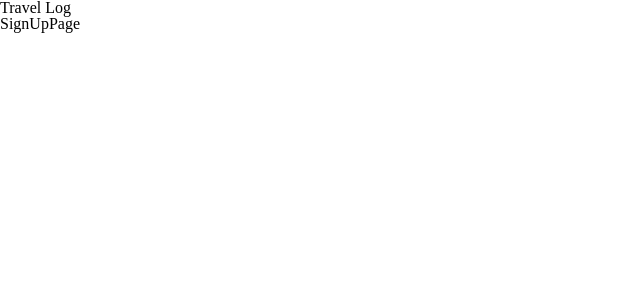
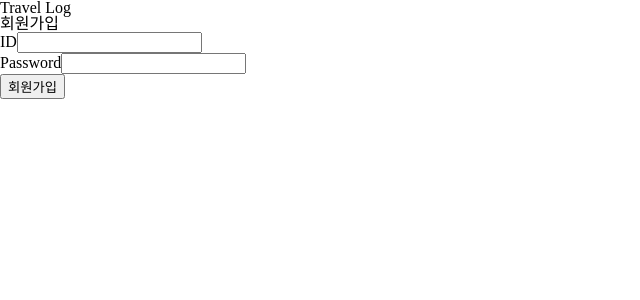
Before and after one commit to wsdx123/travelog, a React (Create React App) app: page /SignUpPage in a window 1280 px wide. Shown: the top 300 px of the page, without its empty margins (0-640 px from the left). Built offline with nearby package versions, Linux system fonts and the light colour scheme; no server answers.

Commit message:
feat: signUpPage firebase test setting

```diff
--- a/src/firebase.js
+++ b/src/firebase.js
@@ -1,5 +1,6 @@
 // Import the functions you need from the SDKs you need
 import { initializeApp } from 'firebase/app'
+import { getAuth } from 'firebase/auth'
 // TODO: Add SDKs for Firebase products that you want to use
 // https://firebase.google.com/docs/web/setup#available-libraries
 
@@ -15,3 +16,4 @@ const firebaseConfig = {
 
 // Initialize Firebase
 export const app = initializeApp(firebaseConfig)
+export const auth = getAuth(app)
--- a/src/pages/SignUpPage.jsx
+++ b/src/pages/SignUpPage.jsx
@@ -1,7 +1,55 @@
-import React from 'react'
+import { auth } from 'firebase.js'
+import { createUserWithEmailAndPassword, onAuthStateChanged } from 'firebase/auth'
+import React, { useEffect, useState } from 'react'
 
 function SignUpPage() {
-  return <div>SignUpPage</div>
+  const [email, setEmail] = useState('')
+  const [password, setPassword] = useState('')
+
+  const handleOnChange = (e) => {
+    if (e.target.type === 'text') {
+      setEmail(e.target.value)
+    } else {
+      setPassword(e.target.value)
+    }
+  }
+
+  const handleSignUp = async (e) => {
+    e.preventDefault()
+
+    try {
+      const userCredential = await createUserWithEmailAndPassword(auth, email, password)
+      console.log(userCredential.user)
+    } catch (error) {
+      const errorCode = error.code
+      const errorMessage = error.message
+      console.log(errorCode, errorMessage)
+    }
+  }
+
+  useEffect(() => {
+    // onAuthStateChanged(auth, (user) => {
+    //   console.log(user)
+    // })
+    console.log(auth.currentUser)
+  }, [])
+
+  return (
+    <div>
+      <h1>회원가입</h1>
+      <form onSubmit={handleSignUp}>
+        <div>
+          <label>ID</label>
+          <input type='text' value={email} onChange={handleOnChange} />
+        </div>
+        <div>
+          <label>Password</label>
+          <input type='password' value={password} onChange={handleOnChange} />
+        </div>
+        <button type='submit'>회원가입</button>
+      </form>
+    </div>
+  )
 }
 
 export default SignUpPage
```
